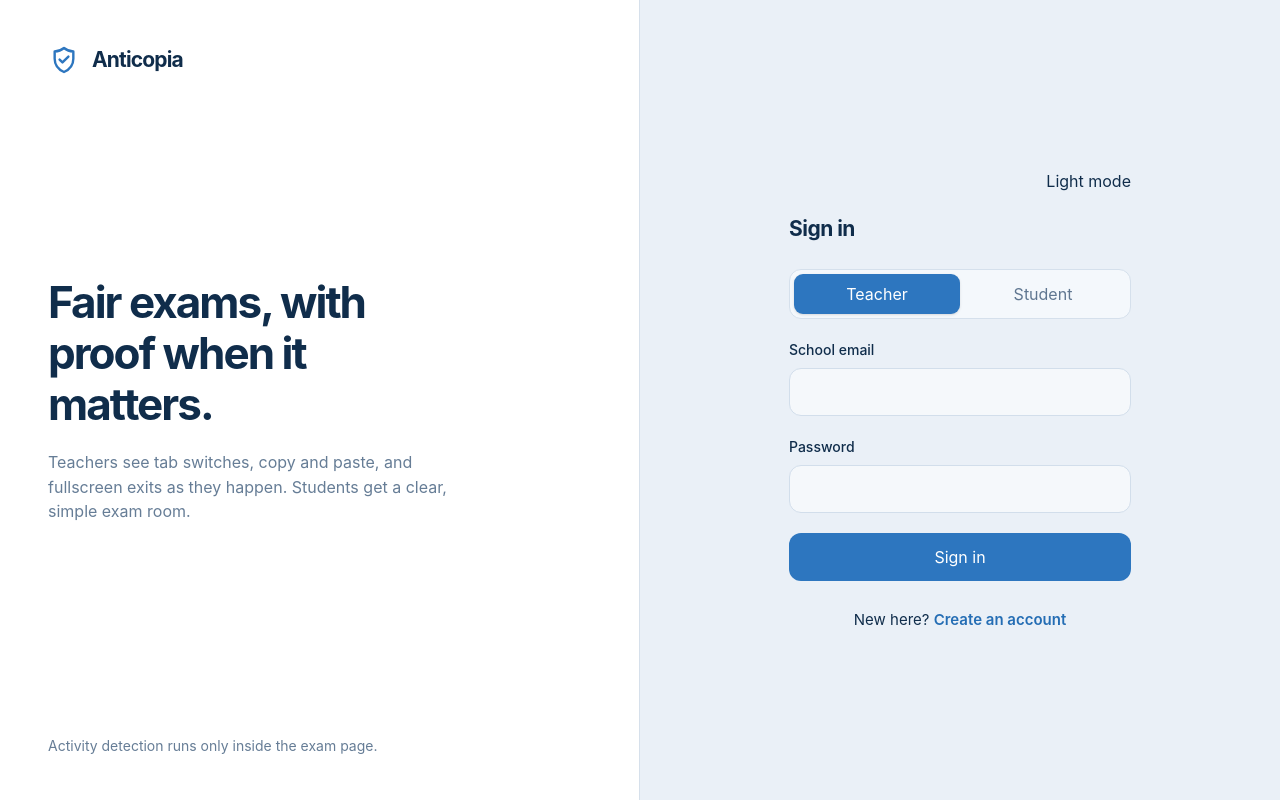
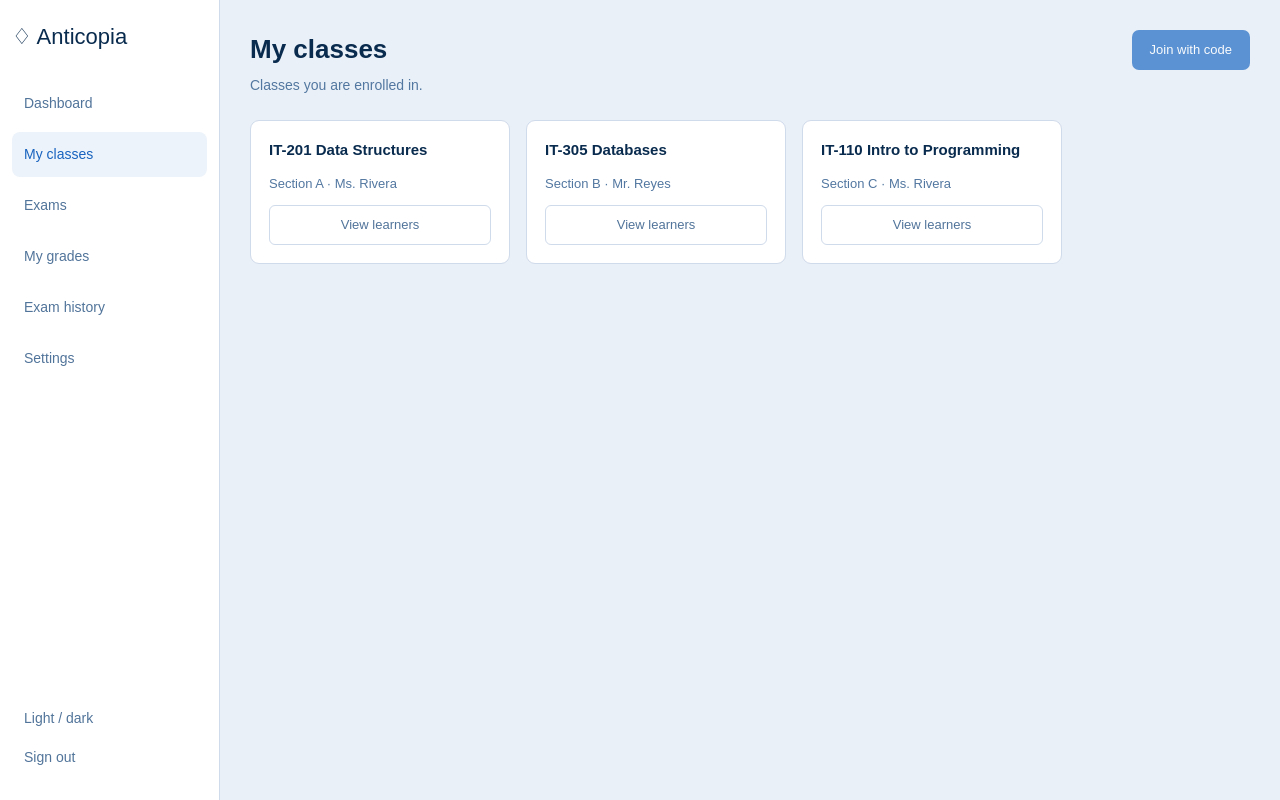
Before and after one commit to Luke-Sandigan/anticopia, a React (Vite) app in the folder frontend/: page /student/classes in a window 1280 px wide. Before the commit this address led to /signin. Built offline with nearby package versions, Linux system fonts and the light colour scheme.

Commit message:
UI-14: Implement My Classes Page

```diff
--- a/frontend/src/App.tsx
+++ b/frontend/src/App.tsx
@@ -4,6 +4,7 @@ import { TeacherSignUpPage } from './pages/classification/teacher/TeacherSignUpP
 import { StudentSignUpPage } from './pages/classification/student/StudentSignUpPage'
 import { TeacherDashboardPage } from './pages/classification/teacher/TeacherDashboardPage'
 import { StudentDashboardPage } from './pages/classification/student/StudentDashboardPage'
+import { StudentClassesPage } from './pages/classification/student/StudentClassesPage'
 import { TeacherClassesPage } from './pages/classification/teacher/TeacherClassesPage'
 import { TeacherClassDetailPage } from './pages/classification/teacher/TeacherClassDetailPage'
 import { TeacherExamsPage } from './pages/classification/teacher/TeacherExamsPage'
@@ -24,6 +25,7 @@ function App() {
       <Route path="/signup/student" element={<StudentSignUpPage />} />
       <Route path="/teacher/dashboard" element={<TeacherDashboardPage />} />
       <Route path="/student/dashboard" element={<StudentDashboardPage />} />
+      <Route path="/student/classes" element={<StudentClassesPage />} />
       <Route path="/teacher/classes" element={<TeacherClassesPage />} />
       <Route path="/teacher/classes/:classId" element={<TeacherClassDetailPage />} />
       <Route path="/teacher/exams" element={<TeacherExamsPage />} />
--- /dev/null
+++ b/frontend/src/pages/classification/student/StudentClassesPage.css
@@ -0,0 +1,108 @@
+/* UI-14: My Classes */
+
+.student-classes-header {
+  display: flex;
+  justify-content: space-between;
+  align-items: flex-start;
+  gap: 20px;
+  margin-bottom: 24px;
+}
+
+.student-classes-header h1 {
+  margin: 0 0 6px;
+  font-size: 26px;
+  font-weight: 600;
+  color: #092b4e;
+}
+
+.student-classes-header p {
+  margin: 0;
+  color: #5277a0;
+  font-size: 14px;
+}
+
+/* Join with code button */
+
+.student-join-button {
+  background: #2b73c7;
+  color: white;
+  border: none;
+  border-radius: 7px;
+  padding: 10px 18px;
+  font-size: 13px;
+  font-weight: 500;
+}
+
+.student-join-button:disabled {
+  cursor: not-allowed;
+  opacity: 0.75;
+}
+
+/* Class cards */
+
+.student-class-grid {
+  display: grid;
+  grid-template-columns: repeat(3, minmax(0, 260px));
+  gap: 16px;
+}
+
+.student-class-card {
+  background: #ffffff;
+  border: 1px solid #cfdaea;
+  border-radius: 9px;
+  padding: 18px;
+  display: flex;
+  flex-direction: column;
+  gap: 12px;
+}
+
+.student-class-card h3 {
+  margin: 0;
+  font-size: 15px;
+  font-weight: 600;
+  color: #092b4e;
+}
+
+.student-class-card p {
+  margin: 0;
+  font-size: 13px;
+  color: #5277a0;
+}
+
+/* View learners button */
+
+.student-class-view-button {
+  width: 100%;
+  padding: 9px 12px;
+  background: #ffffff;
+  border: 1px solid #cfdaea;
+  border-radius: 6px;
+  color: #51749a;
+  font-size: 13px;
+}
+
+.student-class-view-button:disabled {
+  cursor: not-allowed;
+}
+
+/* Responsive design */
+
+@media (max-width: 1100px) {
+  .student-class-grid {
+    grid-template-columns: repeat(2, minmax(0, 260px));
+  }
+}
+
+@media (max-width: 700px) {
+  .student-class-grid {
+    grid-template-columns: 1fr;
+  }
+
+  .student-classes-header {
+    flex-direction: column;
+  }
+
+  .student-join-button {
+    width: 100%;
+  }
+}
--- /dev/null
+++ b/frontend/src/pages/classification/student/StudentClassesPage.tsx
@@ -0,0 +1,91 @@
+import { NavLink } from 'react-router-dom'
+import './StudentDashboardPage.css'
+import './StudentClassesPage.css'
+
+const classes = [
+  {
+    code: 'IT-201',
+    name: 'Data Structures',
+    section: 'Section A',
+    teacher: 'Ms. Rivera',
+  },
+  {
+    code: 'IT-305',
+    name: 'Databases',
+    section: 'Section B',
+    teacher: 'Mr. Reyes',
+  },
+  {
+    code: 'IT-110',
+    name: 'Intro to Programming',
+    section: 'Section C',
+    teacher: 'Ms. Rivera',
+  },
+]
+
+export function StudentClassesPage() {
+  return (
+    <div className="student-layout">
+      <aside className="student-sidebar">
+        <h2 className="student-logo">♢ Anticopia</h2>
+
+        <nav className="student-navigation">
+          <NavLink to="/student/dashboard">Dashboard</NavLink>
+          <NavLink to="/student/classes" className="student-active">
+            My classes
+          </NavLink>
+          <a href="#exams">Exams</a>
+          <a href="#grades">My grades</a>
+          <a href="#history">Exam history</a>
+          <a href="#settings">Settings</a>
+        </nav>
+
+        <div className="student-sidebar-bottom">
+          <span>Light / dark</span>
+          <NavLink to="/signin">Sign out</NavLink>
+        </div>
+      </aside>
+
+      <main className="student-main">
+        <header className="student-classes-header">
+          <div>
+            <h1>My classes</h1>
+            <p>Classes you are enrolled in.</p>
+          </div>
+
+          <button
+            className="student-join-button"
+            type="button"
+            disabled
+            title="Joining classes will be connected later"
+          >
+            Join with code
+          </button>
+        </header>
+
+        <section className="student-class-grid">
+          {classes.map((classItem) => (
+            <article className="student-class-card" key={classItem.code}>
+              <h3>
+                {classItem.code} {classItem.name}
+              </h3>
+
+              <p>
+                {classItem.section} · {classItem.teacher}
+              </p>
+
+              <button
+                className="student-class-view-button"
+                type="button"
+                disabled
+                title="Class details will be connected later"
+              >
+                View learners
+              </button>
+            </article>
+          ))}
+        </section>
+      </main>
+    </div>
+  )
+}
--- a/frontend/src/pages/classification/student/StudentDashboardPage.tsx
+++ b/frontend/src/pages/classification/student/StudentDashboardPage.tsx
@@ -24,7 +24,7 @@ export function StudentDashboardPage() {
           <NavLink to="/student/dashboard" className="student-active">
             Dashboard
           </NavLink>
-          <a href="#my-classes">My classes</a>
+          <NavLink to="/student/classes">My classes</NavLink>
           <a href="#available-exams">Exams</a>
           <a href="#announcements">My grades</a>
           <a href="#announcements">Exam history</a>
```
